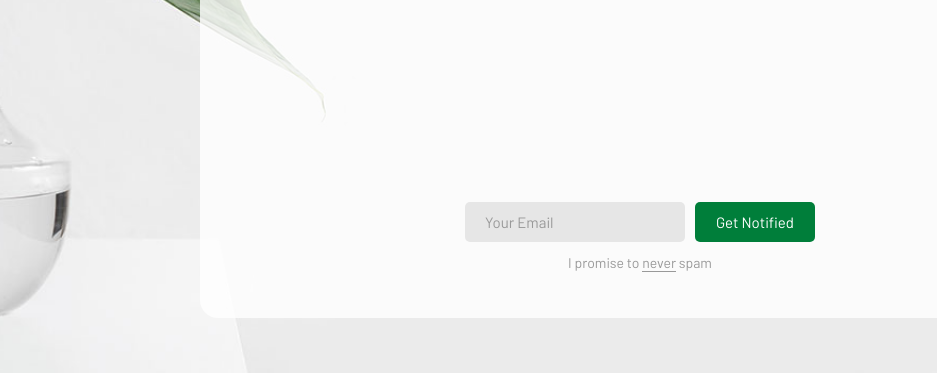
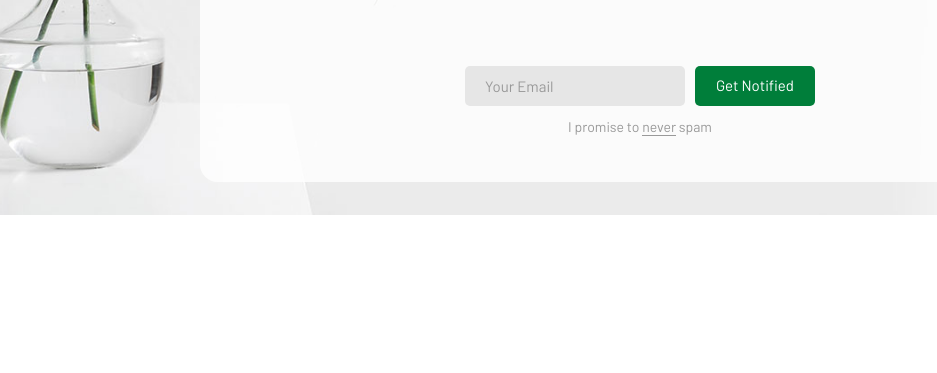
Before and after one commit to ChrysKoum/PDM-Coming-Soon, a plain HTML site: page index.html in a window 1280 px wide. Shown: the part 585-958 px from the top of the page, without its empty margins (0-937 px from the left). After the commit the page ends 800 px from the top, so only its background shows below. Drawn offline with Linux system fonts and the light colour scheme.

Commit message:
made essential style improvements

```diff
--- a/css/main.css
+++ b/css/main.css
@@ -2,7 +2,17 @@
 Project:  Coming Soon PDM
 -------------------------------------------------------------------*/
 
-
+/*//////////////////////////////////////////////////////////////////
+[ container ]*/
+.fullscreen-container {
+    width: 100vw;
+    height: 100vh;
+    margin: 0;
+    padding: 0;
+    position: fixed; /* This ensures it's fullscreen even if the user scrolls */
+    top: 0;
+    left: 0;
+}
 
 /*//////////////////////////////////////////////////////////////////
 [ FONT ]*/
--- a/index.html
+++ b/index.html
@@ -24,9 +24,9 @@
 <body>
 
 
-	<div class="bg-img1 size1 flex-w flex-c-m p-t-55 p-b-55 p-l-15 p-r-15"
+	<div class="bg-img1 size1 flex-w flex-c-m p-t-55 p-b-55 p-l-15 p-r-15 fullscreen-container"
 		style="background-image: url('images/bg01.jpg');">
-		<div class="wsize1 bor1 bg1 p-t-175 p-b-45 p-l-15 p-r-15 respon1">
+		<div class="wsize1 bor1 bg1 p-t-60 p-b-45 respon1">
 			<div class="wrappic1">
 				<img src="images/logo/logo-PDM-small.png" alt="LOGO">
 			</div>
```
